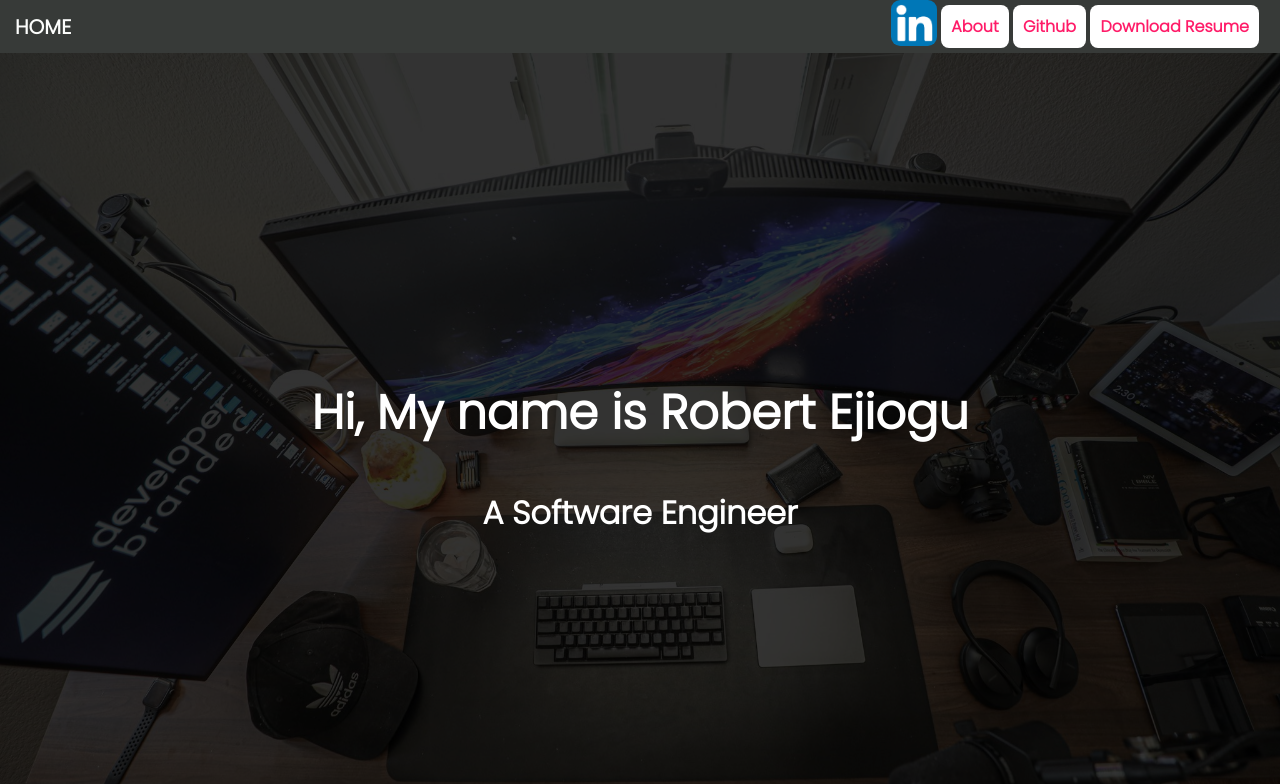
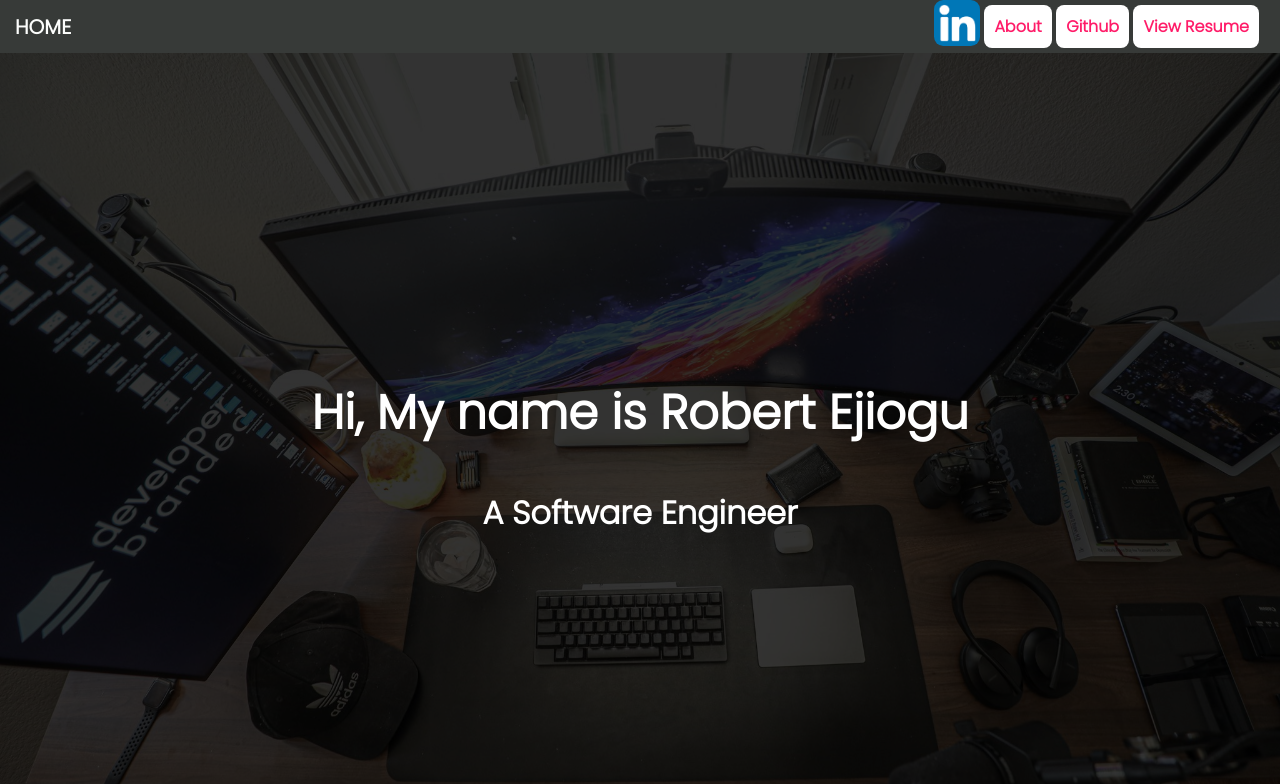
Before and after one commit to ejiogurobert/robert-ejiogu-portfolio, a plain HTML site: page index.html in a window 1280 px wide. Shown: the top 784 px of the page. Drawn offline with Linux system fonts and the light colour scheme.

Commit message:
changed the download buttun to view button

```diff
--- a/index.html
+++ b/index.html
@@ -44,8 +44,11 @@
               >
             </li>
             <li class="main-nav__item main-nav__item--cta">
-              <a href="files/robert_resume.pdf" class="nav-link" download=""
-                >Download Resume</a
+              <a
+                href="https://docs.google.com/document/d/1j7KRRPqOlTgiduTjF21u9dfoBJA72W50YJ7vzoXD3Qo/edit?usp=sharing"
+                class="nav-link"
+                download=""
+                >View Resume</a
               >
             </li>
           </ul>
@@ -65,7 +68,11 @@
               <a href="https://github.com/ejiogurobert">Github</a>
             </li>
             <li class="">
-              <a href="files/robert_resume.pdf" download="">Download CV</a>
+              <a
+                href="https://docs.google.com/document/d/1j7KRRPqOlTgiduTjF21u9dfoBJA72W50YJ7vzoXD3Qo/edit?usp=sharing"
+                download=""
+                >View Resume</a
+              >
             </li>
           </ul>
         </div>
```
